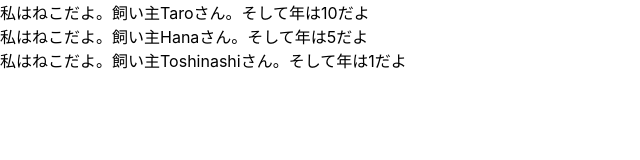
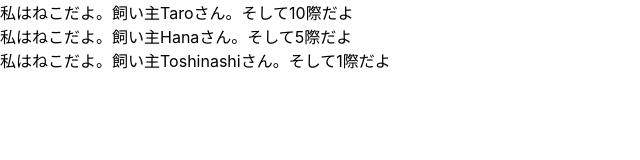
Before and after one commit to Teppei-Ishikawa/React_project_redux, a React (Create React App) app: page / in a window 1280 px wide. Shown: the top 160 px of the page, without its empty margins (0-640 px from the left). Built offline with nearby package versions, Linux system fonts and the light colour scheme.

Commit message:
props-typeを作ったよ

```diff
--- a/src/App.js
+++ b/src/App.js
@@ -1,10 +1,11 @@
 import React from 'react';
+import PropsTypes from 'prop-types';
 
 const App = () => {
   const profiles = [
-    {name: "Taro", age:10},
-    {name: "Hana", age:5},
-    {name: "Toshinashi"}
+    {name: "Taro", age: 10},
+    {name: "Hana", age: 5},
+    {name: "Toshinashi", age: 1}
   ]
 
   return (
@@ -19,11 +20,13 @@ const App = () => {
 }
 
 const User = (props) => {
-  return <div>私はねこだよ。飼い主{props.name}さん。そして年は{props.age}だよ</div>
+  return <div>私はねこだよ。飼い主{props.name}さん。そして{props.age}
+  際だよ</div>
 }
 
-User.defaultProps = {
-  age:1
+User.propTypes = {
+  name: PropsTypes.string,
+  age: PropsTypes.number.isRequired
 }
 
 export default App;
```
